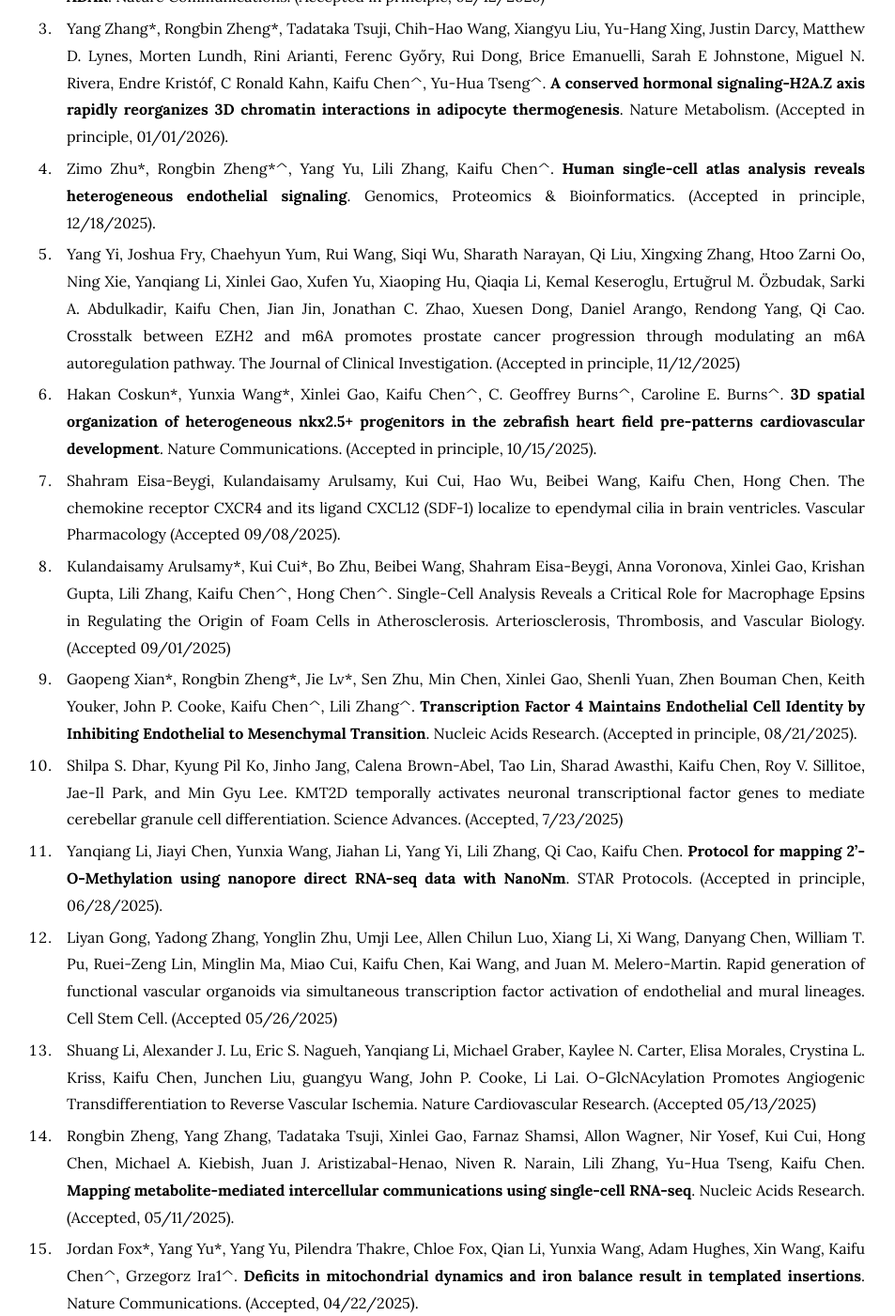
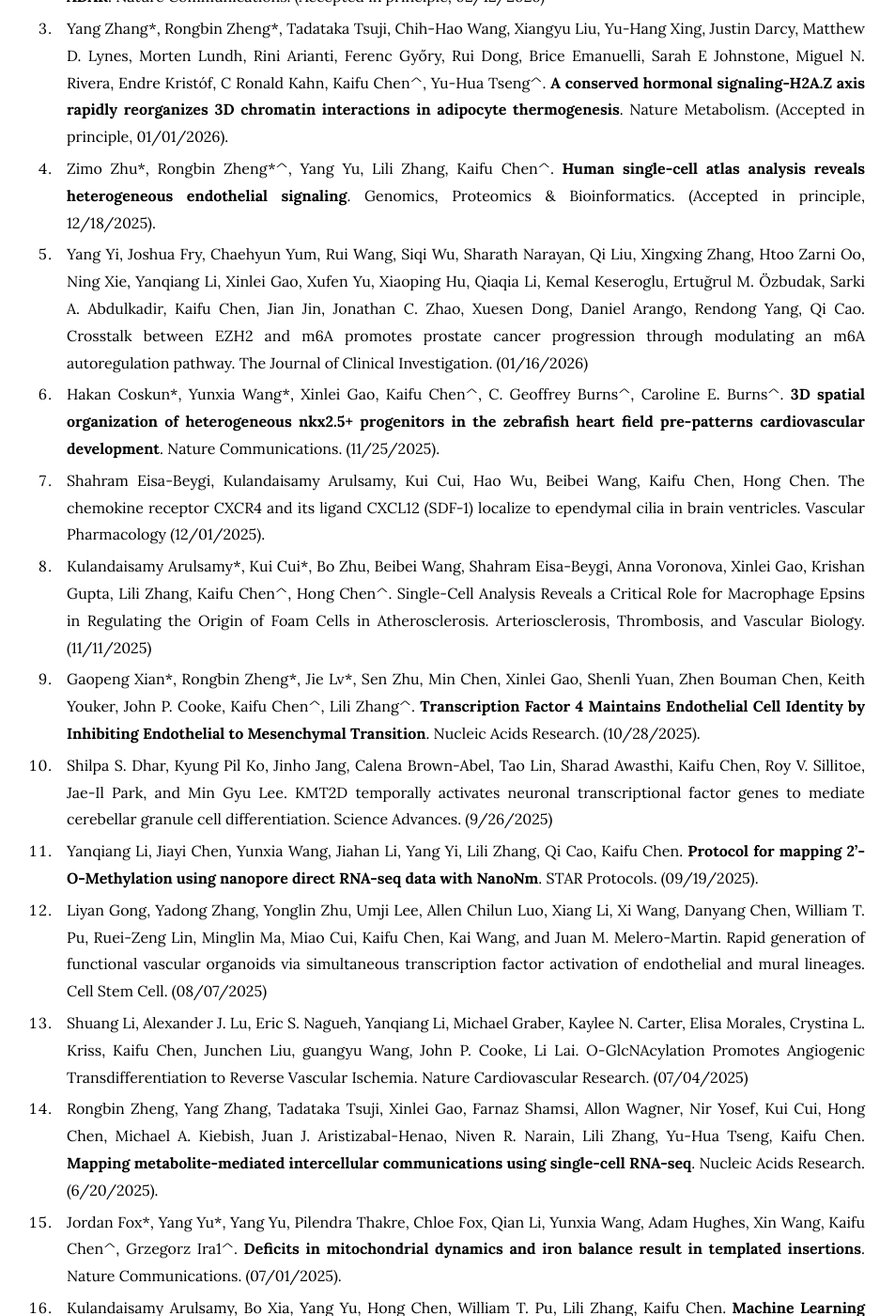
Before and after one commit to kaifuchenlab/kaifuchenlab.github.io, a Jekyll site: the page built from 3.publication/index.md, in a window 1280 px wide and 1400 px high, scrolled down 613 px. Shown: the whole window at 94% size, without its empty margins (169-1122 px from the left). Built offline with Jekyll 4.4.1, drawn with Linux system fonts in a browser that asks for light colours; some of the changed text lies outside the part shown.

Commit message:
Update index.md

```diff
--- a/3.publication/index.md
+++ b/3.publication/index.md
@@ -15,35 +15,36 @@ nav:
 107. Shuang Li\*, Krishan Gupta\*, Rajul Ranka\*, Alexander Lu, Felix Naegele, Michael Graber, Kaylee Carter, Lili Zhang, Arvind Bhimaraj, Li Lai, Anahita Mojiri, Keith A Youker, Kaifu Chen^, and John Cooke^. **Recovery from Heart Failure: Microvascular Mechanisms**. Circulation. (Accepted, 02/26/2026)
 
 106. Yang Yi\*, Yanqiang Li\*, Rui Wang, Xufen Yu, Qi Liu, Chaehyun Yum, Yang Zhang, Yuanyuan Qiao, Aileen Szczepanski, Siqi Wu, Qiaqia Li, Ladan Fazli, Jiangchuan Shen, Xin Wang, Xiaoling Li, Ping Mu, Edward M. Schaeffer, Heather A. Hundley, Hengyao Niu, Arul M. Chinnaiyan, Lu Wang, Jinjun Shi, Jian Jin, Xuesen Dong, Wei Zhao, Kaifu Chen^, Qi Cao^. **A dual role of EZH2 in regulating A-to-I RNA editing and mRNA stability through ADAR**. Nature Communications. (Accepted in principle, 02/12/2026)
+
 105. Yang Zhang\*, Rongbin Zheng\*, Tadataka Tsuji, Chih-Hao Wang, Xiangyu Liu, Yu-Hang Xing, Justin Darcy, Matthew D. Lynes, Morten Lundh, Rini Arianti, Ferenc Győry, Rui Dong, Brice Emanuelli, Sarah E Johnstone, Miguel N. Rivera, Endre Kristóf, C Ronald Kahn, Kaifu Chen^, Yu-Hua Tseng^. **A conserved hormonal signaling-H2A.Z axis rapidly reorganizes 3D chromatin interactions in adipocyte thermogenesis**. Nature Metabolism. (Accepted in principle, 01/01/2026).
 
 104. Zimo Zhu\*, Rongbin Zheng\*^, Yang Yu, Lili Zhang, Kaifu Chen^. **Human single-cell atlas analysis reveals heterogeneous endothelial signaling**. Genomics, Proteomics & Bioinformatics. (Accepted in principle, 12/18/2025).
 
-103. Yang Yi, Joshua Fry, Chaehyun Yum, Rui Wang, Siqi Wu, Sharath Narayan, Qi Liu, Xingxing Zhang, Htoo Zarni Oo, Ning Xie, Yanqiang Li, Xinlei Gao, Xufen Yu, Xiaoping Hu, Qiaqia Li, Kemal Keseroglu, Ertuğrul M. Özbudak, Sarki A. Abdulkadir, Kaifu Chen, Jian Jin, Jonathan C. Zhao, Xuesen Dong, Daniel Arango, Rendong Yang, Qi Cao. Crosstalk between EZH2 and m6A promotes prostate cancer progression through modulating an m6A autoregulation pathway. The Journal of Clinical Investigation. (Accepted in principle, 11/12/2025)
+103. Yang Yi, Joshua Fry, Chaehyun Yum, Rui Wang, Siqi Wu, Sharath Narayan, Qi Liu, Xingxing Zhang, Htoo Zarni Oo, Ning Xie, Yanqiang Li, Xinlei Gao, Xufen Yu, Xiaoping Hu, Qiaqia Li, Kemal Keseroglu, Ertuğrul M. Özbudak, Sarki A. Abdulkadir, Kaifu Chen, Jian Jin, Jonathan C. Zhao, Xuesen Dong, Daniel Arango, Rendong Yang, Qi Cao. Crosstalk between EZH2 and m6A promotes prostate cancer progression through modulating an m6A autoregulation pathway. The Journal of Clinical Investigation. (01/16/2026)
 
-102. Hakan Coskun\*, Yunxia Wang\*, Xinlei Gao, Kaifu Chen^, C. Geoffrey Burns^, Caroline E. Burns^. **3D spatial organization of heterogeneous nkx2.5+ progenitors in the zebrafish heart field pre-patterns cardiovascular development**. Nature Communications. (Accepted in principle, 10/15/2025).
+102. Hakan Coskun\*, Yunxia Wang\*, Xinlei Gao, Kaifu Chen^, C. Geoffrey Burns^, Caroline E. Burns^. **3D spatial organization of heterogeneous nkx2.5+ progenitors in the zebrafish heart field pre-patterns cardiovascular development**. Nature Communications. (11/25/2025).
 
-101. Shahram Eisa-Beygi, Kulandaisamy Arulsamy, Kui Cui, Hao Wu, Beibei Wang, Kaifu Chen, Hong Chen. The chemokine receptor CXCR4 and its ligand CXCL12 (SDF-1) localize to ependymal cilia in brain ventricles. Vascular Pharmacology (Accepted 09/08/2025).
+101. Shahram Eisa-Beygi, Kulandaisamy Arulsamy, Kui Cui, Hao Wu, Beibei Wang, Kaifu Chen, Hong Chen. The chemokine receptor CXCR4 and its ligand CXCL12 (SDF-1) localize to ependymal cilia in brain ventricles. Vascular Pharmacology (12/01/2025).
 
-100. Kulandaisamy Arulsamy\*, Kui Cui\*, Bo Zhu, Beibei Wang, Shahram Eisa-Beygi, Anna Voronova, Xinlei Gao, Krishan Gupta, Lili Zhang, Kaifu Chen^, Hong Chen^. Single-Cell Analysis Reveals a Critical Role for Macrophage Epsins in Regulating the Origin of Foam Cells in Atherosclerosis. Arteriosclerosis, Thrombosis, and Vascular Biology. (Accepted 09/01/2025)
+100. Kulandaisamy Arulsamy\*, Kui Cui\*, Bo Zhu, Beibei Wang, Shahram Eisa-Beygi, Anna Voronova, Xinlei Gao, Krishan Gupta, Lili Zhang, Kaifu Chen^, Hong Chen^. Single-Cell Analysis Reveals a Critical Role for Macrophage Epsins in Regulating the Origin of Foam Cells in Atherosclerosis. Arteriosclerosis, Thrombosis, and Vascular Biology. (11/11/2025)
 
-99. Gaopeng Xian\*, Rongbin Zheng\*, Jie Lv\*, Sen Zhu, Min Chen, Xinlei Gao, Shenli Yuan, Zhen Bouman Chen,  Keith Youker, John P. Cooke, Kaifu Chen^, Lili Zhang^. **Transcription Factor 4 Maintains Endothelial Cell Identity by Inhibiting Endothelial to Mesenchymal Transition**. Nucleic Acids Research. (Accepted in principle, 08/21/2025).
+99. Gaopeng Xian\*, Rongbin Zheng\*, Jie Lv\*, Sen Zhu, Min Chen, Xinlei Gao, Shenli Yuan, Zhen Bouman Chen,  Keith Youker, John P. Cooke, Kaifu Chen^, Lili Zhang^. **Transcription Factor 4 Maintains Endothelial Cell Identity by Inhibiting Endothelial to Mesenchymal Transition**. Nucleic Acids Research. (10/28/2025).
 
-98. Shilpa S. Dhar, Kyung Pil Ko, Jinho Jang, Calena Brown-Abel, Tao Lin, Sharad Awasthi, Kaifu Chen, Roy V. Sillitoe, Jae-Il Park, and Min Gyu Lee. KMT2D temporally activates neuronal transcriptional factor genes to mediate cerebellar granule cell differentiation. Science Advances. (Accepted, 7/23/2025)
+98. Shilpa S. Dhar, Kyung Pil Ko, Jinho Jang, Calena Brown-Abel, Tao Lin, Sharad Awasthi, Kaifu Chen, Roy V. Sillitoe, Jae-Il Park, and Min Gyu Lee. KMT2D temporally activates neuronal transcriptional factor genes to mediate cerebellar granule cell differentiation. Science Advances. (9/26/2025)
 
-97. Yanqiang Li, Jiayi Chen, Yunxia Wang, Jiahan Li, Yang Yi, Lili Zhang, Qi Cao, Kaifu Chen. **Protocol for mapping 2’-O-Methylation using nanopore direct RNA-seq data with NanoNm**. STAR Protocols. (Accepted in principle, 06/28/2025).
+97. Yanqiang Li, Jiayi Chen, Yunxia Wang, Jiahan Li, Yang Yi, Lili Zhang, Qi Cao, Kaifu Chen. **Protocol for mapping 2’-O-Methylation using nanopore direct RNA-seq data with NanoNm**. STAR Protocols. (09/19/2025).
 
-96. Liyan Gong, Yadong Zhang, Yonglin Zhu, Umji Lee, Allen Chilun Luo, Xiang Li, Xi Wang, Danyang Chen, William T. Pu, Ruei-Zeng Lin, Minglin Ma, Miao Cui, Kaifu Chen, Kai Wang, and Juan M. Melero-Martin. Rapid generation of functional vascular organoids via simultaneous transcription factor activation of endothelial and mural lineages. Cell Stem Cell. (Accepted 05/26/2025)
+96. Liyan Gong, Yadong Zhang, Yonglin Zhu, Umji Lee, Allen Chilun Luo, Xiang Li, Xi Wang, Danyang Chen, William T. Pu, Ruei-Zeng Lin, Minglin Ma, Miao Cui, Kaifu Chen, Kai Wang, and Juan M. Melero-Martin. Rapid generation of functional vascular organoids via simultaneous transcription factor activation of endothelial and mural lineages. Cell Stem Cell. (08/07/2025)
 
-95. Shuang Li, Alexander J. Lu, Eric S. Nagueh, Yanqiang Li, Michael Graber, Kaylee N. Carter, Elisa Morales, Crystina L. Kriss, Kaifu Chen, Junchen Liu, guangyu Wang, John P. Cooke, Li Lai. O-GlcNAcylation Promotes Angiogenic Transdifferentiation to Reverse Vascular Ischemia. Nature Cardiovascular Research. (Accepted 05/13/2025)
+95. Shuang Li, Alexander J. Lu, Eric S. Nagueh, Yanqiang Li, Michael Graber, Kaylee N. Carter, Elisa Morales, Crystina L. Kriss, Kaifu Chen, Junchen Liu, guangyu Wang, John P. Cooke, Li Lai. O-GlcNAcylation Promotes Angiogenic Transdifferentiation to Reverse Vascular Ischemia. Nature Cardiovascular Research. (07/04/2025)
 
-94. Rongbin Zheng, Yang Zhang, Tadataka Tsuji, Xinlei Gao, Farnaz Shamsi, Allon Wagner, Nir Yosef, Kui Cui, Hong Chen, Michael A. Kiebish, Juan J. Aristizabal-Henao, Niven R. Narain, Lili Zhang, Yu-Hua Tseng, Kaifu Chen. **Mapping metabolite-mediated intercellular communications using single-cell RNA-seq**. Nucleic Acids Research. (Accepted, 05/11/2025).
+94. Rongbin Zheng, Yang Zhang, Tadataka Tsuji, Xinlei Gao, Farnaz Shamsi, Allon Wagner, Nir Yosef, Kui Cui, Hong Chen, Michael A. Kiebish, Juan J. Aristizabal-Henao, Niven R. Narain, Lili Zhang, Yu-Hua Tseng, Kaifu Chen. **Mapping metabolite-mediated intercellular communications using single-cell RNA-seq**. Nucleic Acids Research. (6/20/2025).
 
-93. Jordan Fox\*, Yang Yu\*, Yang Yu, Pilendra Thakre, Chloe Fox, Qian Li, Yunxia Wang, Adam Hughes, Xin Wang, Kaifu Chen^, Grzegorz Ira1^. **Deficits in mitochondrial dynamics and iron balance result in templated insertions**. Nature Communications. (Accepted, 04/22/2025).
+93. Jordan Fox\*, Yang Yu\*, Yang Yu, Pilendra Thakre, Chloe Fox, Qian Li, Yunxia Wang, Adam Hughes, Xin Wang, Kaifu Chen^, Grzegorz Ira1^. **Deficits in mitochondrial dynamics and iron balance result in templated insertions**. Nature Communications. (07/01/2025).
 
-92. Kulandaisamy Arulsamy, Bo Xia, Yang Yu, Hong Chen, William T. Pu, Lili Zhang, Kaifu Chen. **Machine Learning Uncovers Cell Identity Genes in Single Cells by Genetic Sequence Codes**. Nucleic Acids Research. (Accepted, 04/18/2025).
+92. Kulandaisamy Arulsamy, Bo Xia, Yang Yu, Hong Chen, William T. Pu, Lili Zhang, Kaifu Chen. **Machine Learning Uncovers Cell Identity Genes in Single Cells by Genetic Sequence Codes**. Nucleic Acids Research. (06/10/2025).
 
-91. Shilpa S Dhar, Calena Brown, Ali Rizvi, Lauren Reed, Sivareddy Kotla, Constantin Zod, Janak Abraham, Jun-Ichi Abe, Veena Rajaram, Kaifu Chen, MinGyu Lee. Heterozygous Heterozygous Kmt2d loss diminishes enhancers to render medulloblastoma cells vulnerable to combinatory inhibition of LSD1 and OXPHOS. Cell Reports. (04/04/2025).
+91. Shilpa S Dhar, Calena Brown, Ali Rizvi, Lauren Reed, Sivareddy Kotla, Constantin Zod, Janak Abraham, Jun-Ichi Abe, Veena Rajaram, Kaifu Chen, MinGyu Lee. Heterozygous Heterozygous Kmt2d loss diminishes enhancers to render medulloblastoma cells vulnerable to combinatory inhibition of LSD1 and OXPHOS. Cell Reports. (05/27/2025).
 
 89. Kaiyuan Wu\*, Yanqiang Li\*^, Yang Yi, Yang Yu, Yunxia Wang, Lili Zhang, Qi Cao, Kaifu Chen^. The detection, function, and therapeutic potential of RNA 2'-O-methylation.
 The Innovation Life. (02/24/2025)
```
